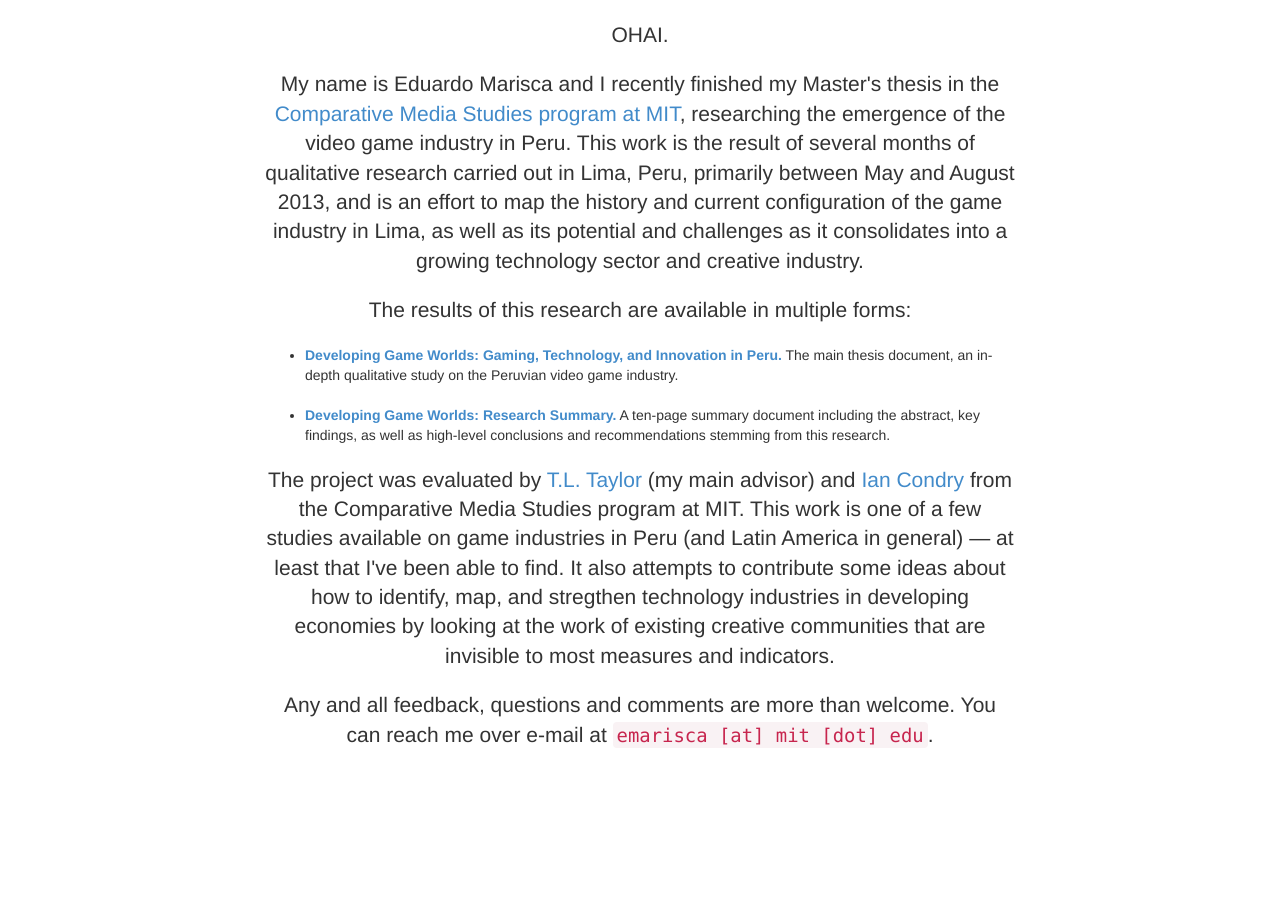
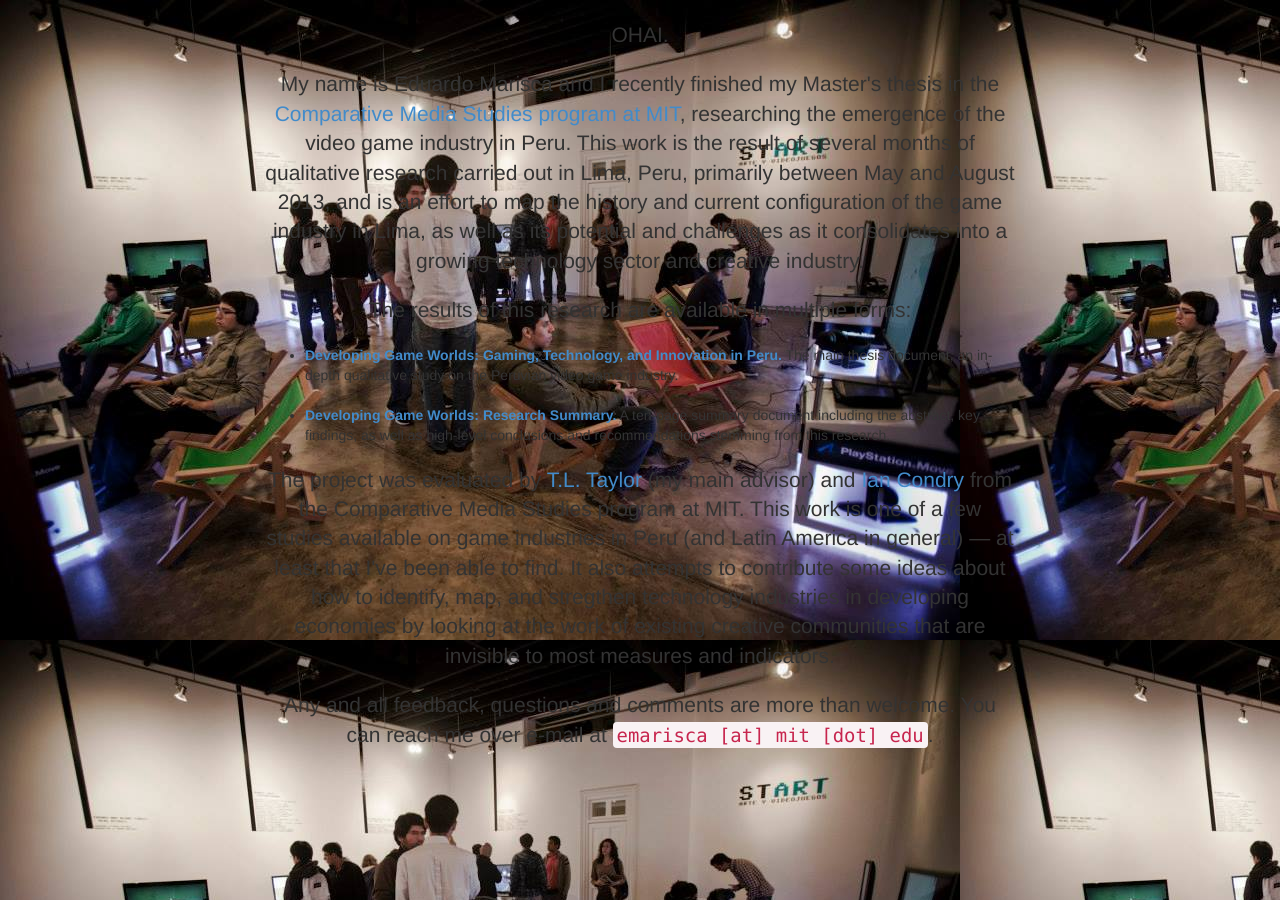
Before and after one commit to piscosour/piscosour.github.io, a Jekyll site: the page built from thesis/index.html, in a window 1280 px wide. Built offline with Jekyll 4.4.1, drawn with Linux system fonts in a browser that asks for light colours.

Commit message:
bg image test 2

```diff
--- a/_includes/header.html
+++ b/_includes/header.html
@@ -4,5 +4,5 @@
 	<title>&#60;piscosour{% if page.title %} | {{ page.title }}{% endif %}&#62;</title>
 	<link href="/css/bootstrap.css" rel="stylesheet">
 </head>
-<body{% if page.background %} style="background-image: {{ page.background }}"{% endif %}>
+<body{% if page.background %} style="background-image: url('{{ page.background }}')"{% endif %}>
 <div class="container">
```
